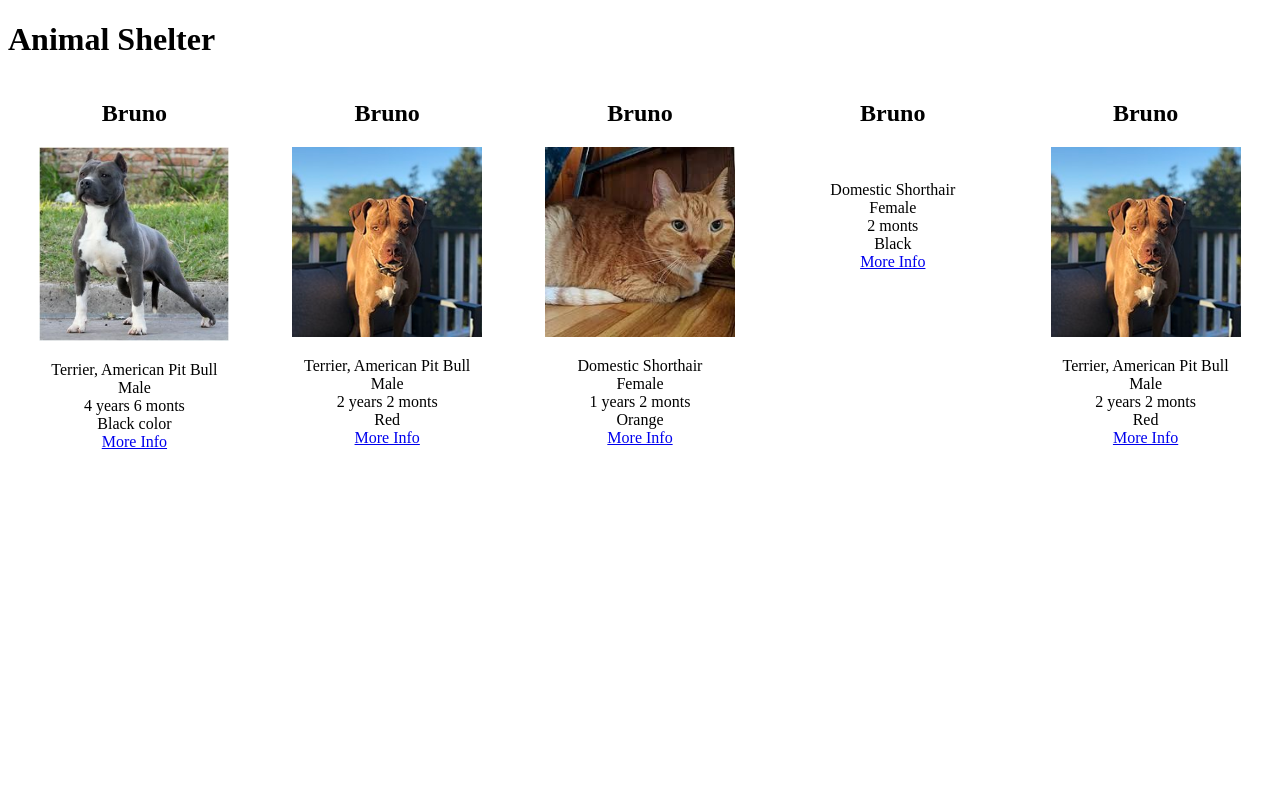
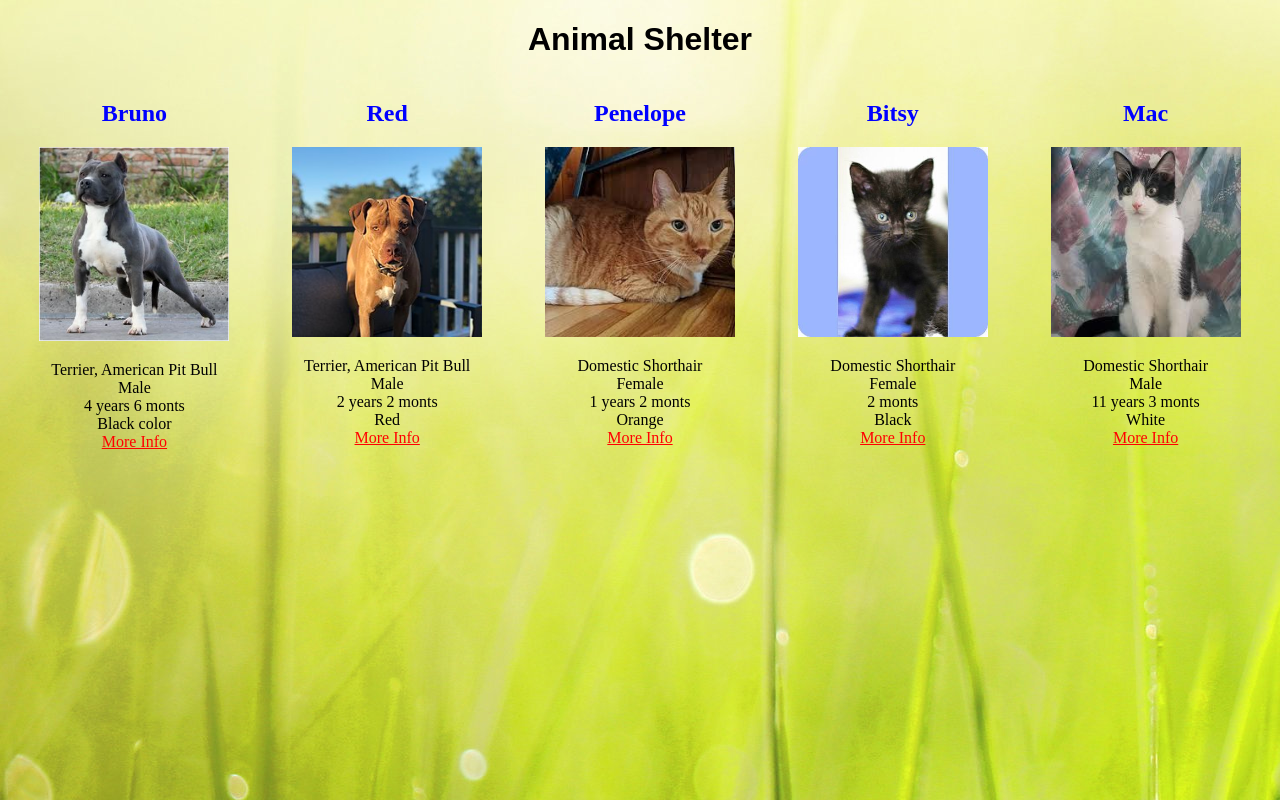
Before and after one commit to zmazieva78/animal-shelter, a plain HTML site: page index.html in a window 1280 px wide. Drawn offline with Linux system fonts and the light colour scheme.

Commit message:
add inbeded classes

```diff
--- a/css/styles.css
+++ b/css/styles.css
@@ -14,3 +14,20 @@ li {
 ul {
   padding-inline-start: 0px;
 }
+body {
+  text-align: center;
+  background-image: url("../img/background.jpg");
+}
+.column a {
+  color: red;
+}
+.column h2 {
+  color: blue;
+}
+h1 {
+  font-family: fantasy;
+}
+.footer {
+  background-color: grey;
+  color: white;
+}
--- a/index.html
+++ b/index.html
@@ -20,7 +20,7 @@
       </div>
 
         <div class="column">
-          <h2>Bruno</h2>
+          <h2>Red</h2>
           <img src="img/red.jpg" alt="Red">
             <ul>
               <li>Terrier, American Pit Bull</li>
@@ -32,7 +32,7 @@
           </div>
 
           <div class="column">
-            <h2>Bruno</h2>
+            <h2>Penelope</h2>
             <img src="img/penelope.jpg" alt="Penelope">
               <ul>
                 <li>Domestic Shorthair</li>
@@ -44,28 +44,31 @@
             </div>
 
             <div class="column">
-              <h2>Bruno</h2>
-              <img src="img/" alt="">
+              <h2>Bitsy</h2>
+              <img src="img/bitsy.jpg" alt="Bitsy">
                 <ul>
                   <li>Domestic Shorthair</li>
                   <li>Female</li>
                   <li>2 monts</li>
                   <li>Black</li>
-                  <li><a href="https://www.seattlehumane.org/pets/42488889/Red/">More Info</a></li>
+                  <li><a href="https://www.seattlehumane.org/pets/42756081/Bitsy/">More Info</a></li>
                 </ul>
               </div>
 
               <div class="column">
-                <h2>Bruno</h2>
-                <img src="img/red.jpg" alt="Red">
+                <h2>Mac</h2>
+                <img src="img/mac.jpg" alt="mac">
                   <ul>
-                    <li>Terrier, American Pit Bull</li>
+                    <li>Domestic Shorthair</li>
                     <li>Male</li>
-                    <li>2 years 2 monts</li>
-                    <li>Red</li>
-                    <li><a href="https://www.seattlehumane.org/pets/42488889/Red/">More Info</a></li>
+                    <li>11 years 3 monts</li>
+                    <li>White</li>
+                    <li><a href="https://www.seattlehumane.org/pets/39590486/Mac/">More Info</a></li>
                   </ul>
                 </div>
 
   </body>
+  <!-- <div class="footer">
+    Copyright 2019 (c) Zarina Mazieva
+  </div> -->
 </html>
```
Also changed, not shown: img/background.jpg (added), img/bitsy.jpg (added), img/mac.jpg (added).
